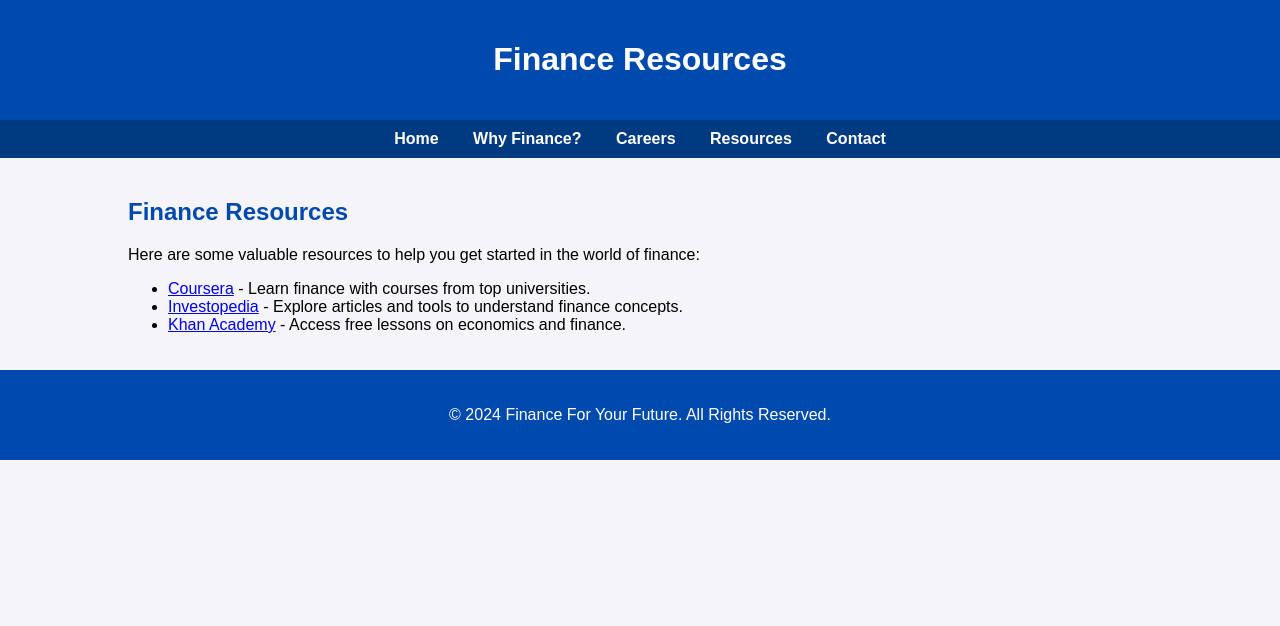
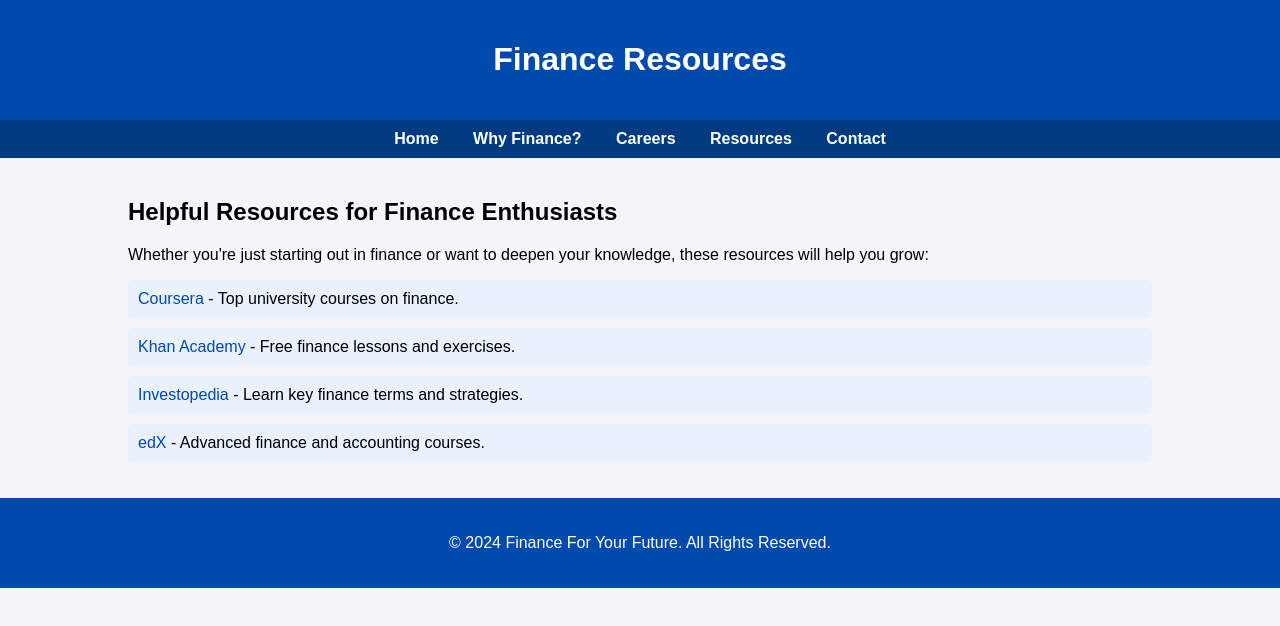
Before and after one commit to RobertMugs/Finance-Website, a plain HTML site: page index.html in a window 1280 px wide. Drawn offline with Linux system fonts and the light colour scheme.

Commit message:
Update index.html

```diff
--- a/index.html
+++ b/index.html
@@ -29,11 +29,28 @@
             margin: 0 15px;
             font-weight: bold;
         }
+        nav a:hover {
+            text-decoration: underline;
+        }
         section {
             padding: 20px 10%;
         }
-        section h2 {
+        ul {
+            list-style: none;
+            padding: 0;
+        }
+        ul li {
+            margin: 10px 0;
+            background-color: #e8f1fc;
+            padding: 10px;
+            border-radius: 5px;
+        }
+        ul li a {
             color: #004aad;
+            text-decoration: none;
+        }
+        ul li a:hover {
+            text-decoration: underline;
         }
     </style>
 </head>
@@ -49,12 +66,13 @@
         <a href="contact.html">Contact</a>
     </nav>
     <section>
-        <h2>Finance Resources</h2>
-        <p>Here are some valuable resources to help you get started in the world of finance:</p>
+        <h2>Helpful Resources for Finance Enthusiasts</h2>
+        <p>Whether you're just starting out in finance or want to deepen your knowledge, these resources will help you grow:</p>
         <ul>
-            <li><a href="https://www.coursera.org" target="_blank">Coursera</a> - Learn finance with courses from top universities.</li>
-            <li><a href="https://www.investopedia.com" target="_blank">Investopedia</a> - Explore articles and tools to understand finance concepts.</li>
-            <li><a href="https://www.khanacademy.org" target="_blank">Khan Academy</a> - Access free lessons on economics and finance.</li>
+            <li><a href="https://www.coursera.org" target="_blank">Coursera</a> - Top university courses on finance.</li>
+            <li><a href="https://www.khanacademy.org" target="_blank">Khan Academy</a> - Free finance lessons and exercises.</li>
+            <li><a href="https://www.investopedia.com" target="_blank">Investopedia</a> - Learn key finance terms and strategies.</li>
+            <li><a href="https://www.edx.org" target="_blank">edX</a> - Advanced finance and accounting courses.</li>
         </ul>
     </section>
     <footer>
```
